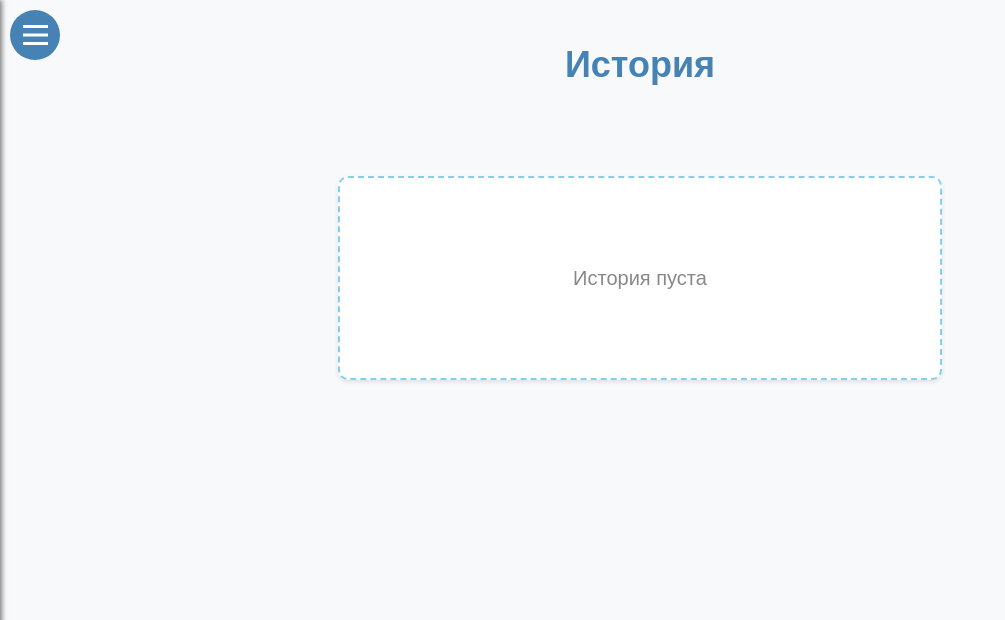
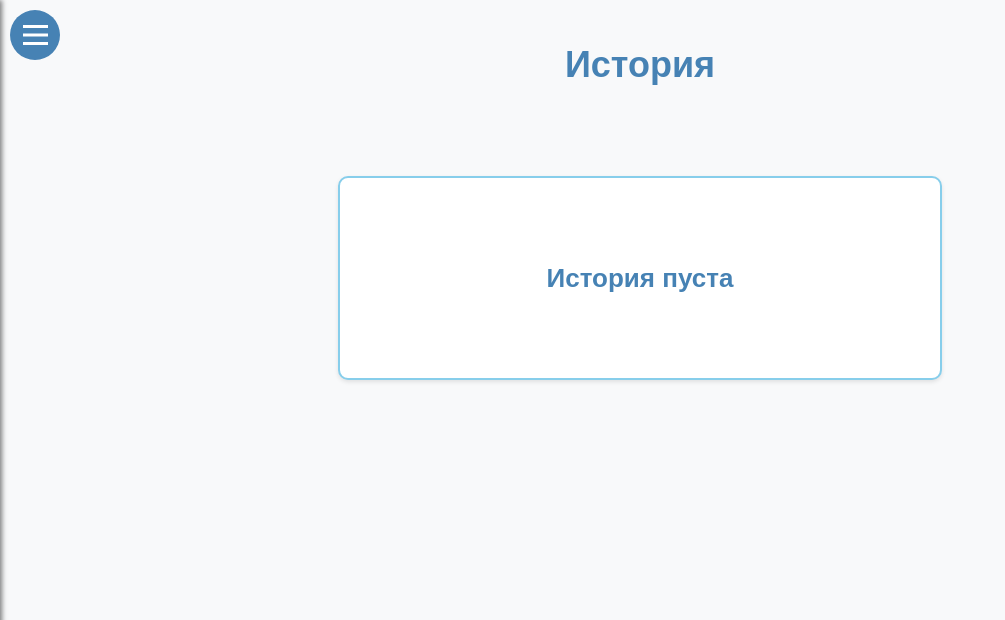
Before and after one commit to 13each/Fin-manager, a Flask app: page /history in a window 1280 px wide. Shown: the top 620 px of the page, without its empty margins (0-1005 px from the left). Run offline with Flask 3, Linux system fonts and the light colour scheme; the visitor is signed in with stand-in values (Sample User, id 1); data that the repository does not hold is empty; some libraries are stand-ins or nearby versions.

Commit message:
Fixed empty history message

```diff
--- a/app/static/css/history.css
+++ b/app/static/css/history.css
@@ -115,7 +115,7 @@ h1 {
   height: 200px;
   margin-top: 50px;
   background: #fff;
-  border: 2px dashed #87CEEB;
+  border: 2px solid #87CEEB;
   border-radius: 10px;
   width: 95%;
   max-width: 600px;
@@ -126,7 +126,8 @@ h1 {
 
 /* Текст в блоке. */
 .empty-message-text {
-  font-size: 20px;
-  color: #888;
+  font-size: 26px;
+  color: #4682B4;
   text-align: center;
+  font-weight: bold;
 }
```
